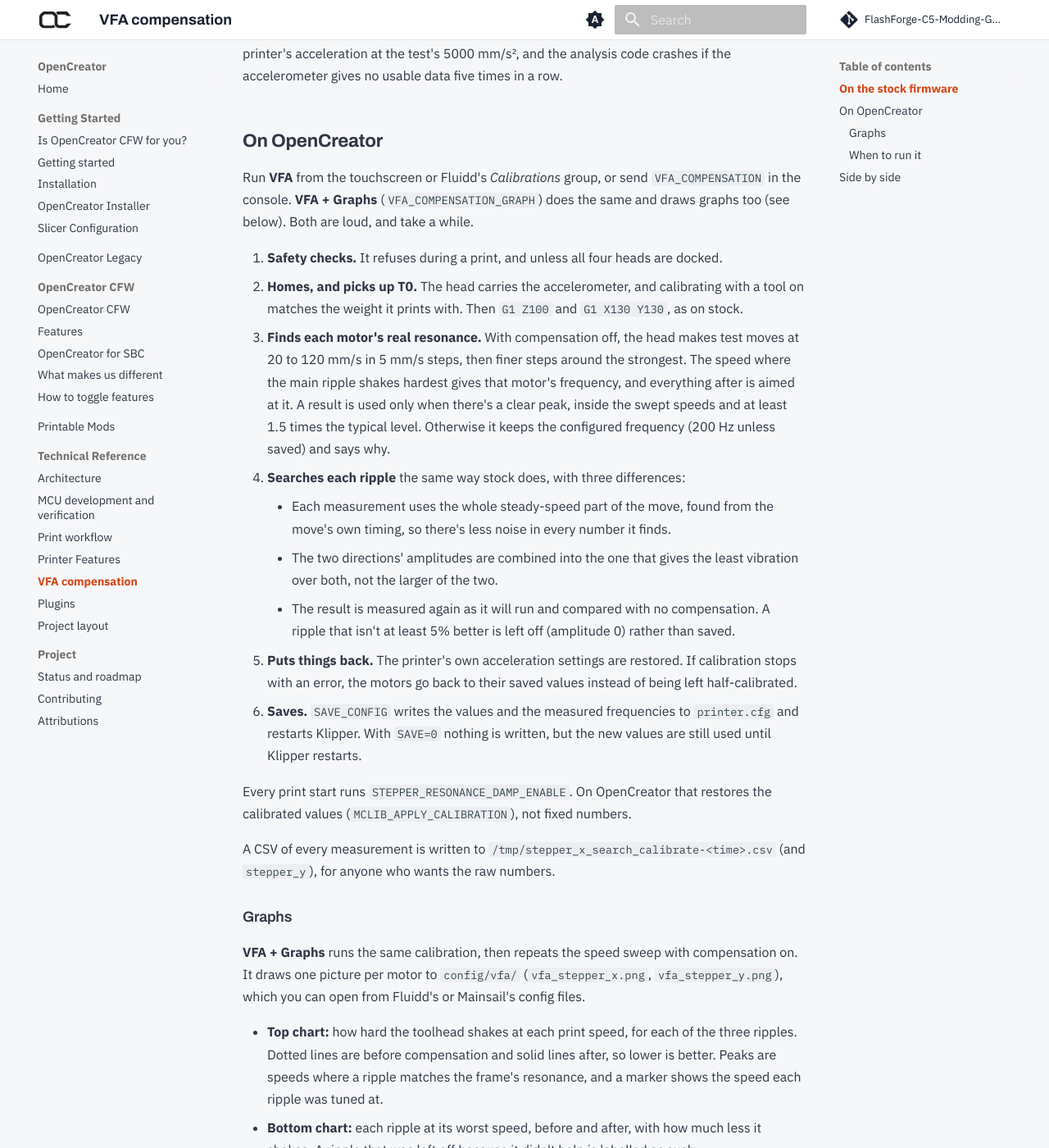
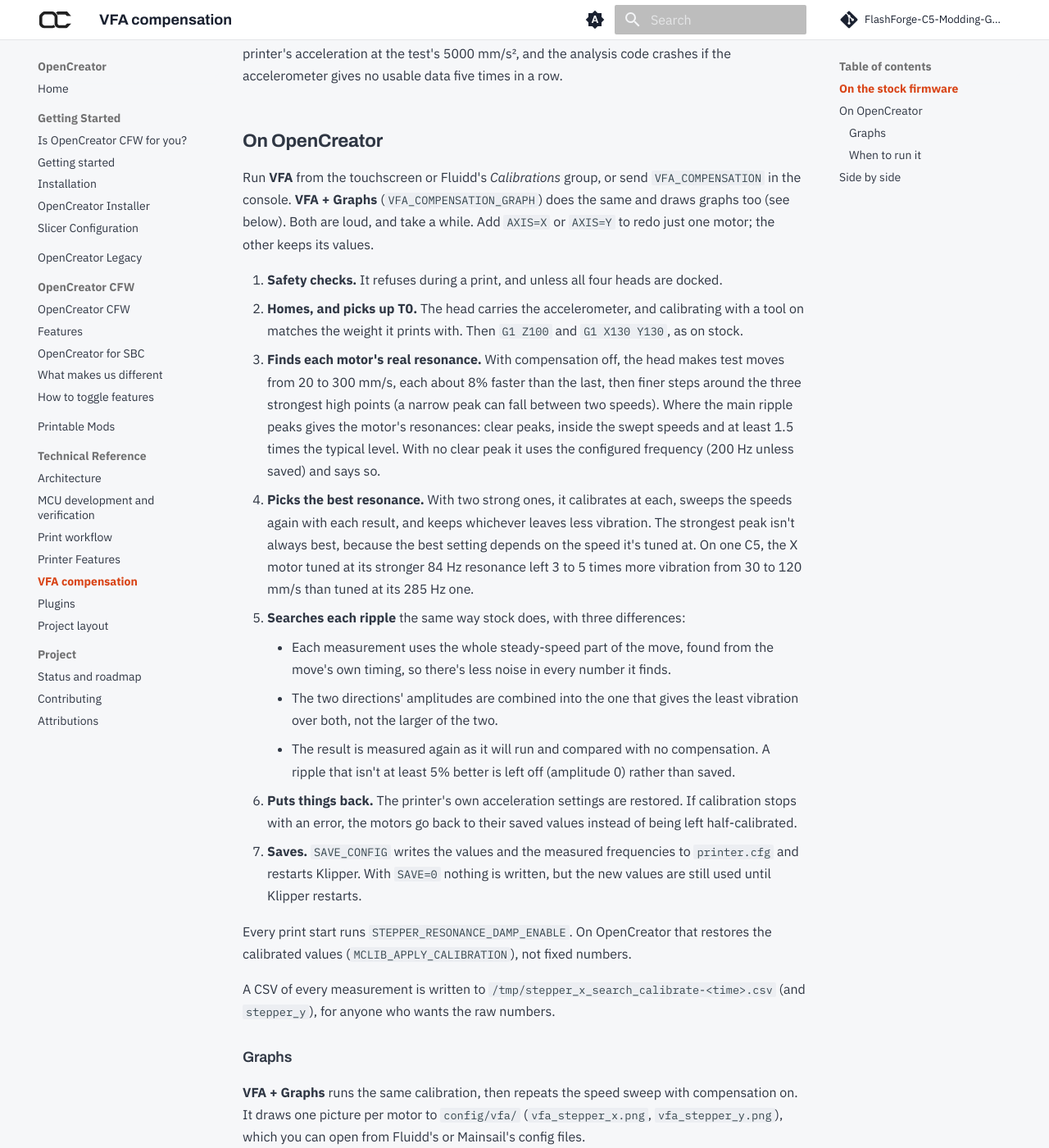
Before and after one commit to FlashForge-C5-Modding-Group/OpenCreator, an MkDocs documentation site: the page built from docs/vfa-compensation.md, in a window 1280 px wide and 1400 px high, scrolled down 1161 px. Shown: the whole window at 82% size. Built offline with MkDocs 1.6.1 and Material for MkDocs 9.7.7, drawn with Linux system fonts in a browser that asks for light colours; comment, search, counter and statistics services are not loaded; some of the changed text lies outside the part shown.

Commit message:
Docs: how OpenCreator's VFA calibration picks and checks its tuning

```diff
--- a/docs/vfa-compensation.md
+++ b/docs/vfa-compensation.md
@@ -57,7 +57,8 @@ times in a row.
 Run **VFA** from the touchscreen or Fluidd's *Calibrations* group, or send
 `VFA_COMPENSATION` in the console. **VFA + Graphs** (`VFA_COMPENSATION_GRAPH`)
 does the same and draws graphs too (see below). Both are loud, and take a
-while.
+while. Add `AXIS=X` or `AXIS=Y` to redo just one motor; the other keeps its
+values.
 
 1. **Safety checks.** It refuses during a print, and unless all four heads are
    docked.
@@ -65,13 +66,19 @@ while.
    calibrating with a tool on matches the weight it prints with. Then
    `G1 Z100` and `G1 X130 Y130`, as on stock.
 3. **Finds each motor's real resonance.** With compensation off, the head
-   makes test moves at 20 to 120 mm/s in 5 mm/s steps, then finer steps around
-   the strongest. The speed where the main ripple shakes hardest gives that
-   motor's frequency, and everything after is aimed at it. A result is used
-   only when there's a clear peak, inside the swept speeds and at least 1.5
-   times the typical level. Otherwise it keeps the configured frequency (200 Hz
-   unless saved) and says why.
-4. **Searches each ripple** the same way stock does, with three differences:
+   makes test moves from 20 to 300 mm/s, each about 8% faster than the last,
+   then finer steps around the three strongest high points (a narrow peak can
+   fall between two speeds). Where the main ripple peaks gives the motor's
+   resonances: clear peaks, inside the swept speeds and at least 1.5 times the
+   typical level. With no clear peak it uses the configured frequency (200 Hz
+   unless saved) and says so.
+4. **Picks the best resonance.** With two strong ones, it calibrates at each,
+   sweeps the speeds again with each result, and keeps whichever leaves less
+   vibration. The strongest peak isn't always best, because the best setting
+   depends on the speed it's tuned at. On one C5, the X motor tuned at its
+   stronger 84 Hz resonance left 3 to 5 times more vibration from 30 to
+   120 mm/s than tuned at its 285 Hz one.
+5. **Searches each ripple** the same way stock does, with three differences:
     - Each measurement uses the whole steady-speed part of the move, found from
       the move's own timing, so there's less noise in every number it finds.
     - The two directions' amplitudes are combined into the one that gives the
@@ -104,6 +111,10 @@ Mainsail's config files.
   the three ripples. Dotted lines are before compensation and solid lines
   after, so lower is better. Peaks are speeds where a ripple matches the
   frame's resonance, and a marker shows the speed each ripple was tuned at.
+  A line that stops early is a ripple too fast there for the accelerometer to
+  measure (over about 700 Hz): the 4x above about 100 mm/s and the 2x above
+  about 200 mm/s. The 1x ripple, the one that matters at fast wall speeds, is
+  shown up to 300 mm/s.
 - **Bottom chart:** each ripple at its worst speed, before and after, with how
   much less it shakes. A ripple that was left off because it didn't help is
   labelled as such.
@@ -119,7 +130,7 @@ re-tensioning belts, since that moves the resonance.
 
 | | Stock | OpenCreator |
 |---|---|---|
-| Resonance frequency | Fixed 200 Hz | Measured for each motor, 200 Hz if no clear peak |
+| Resonance frequency | Fixed 200 Hz | Measured for each motor; with two, the one that calibrates better. 200 Hz if no clear peak |
 | Data per measurement | About 0.6 s from the middle of each move | The whole steady-speed part of each move |
 | One amplitude for both directions | The larger of the two | The one with the least vibration over both |
 | Checked against no compensation | No | Yes: a ripple that isn't 5% better is left off |
```
Also changed, not shown: other parts of docs/vfa-compensation.md (+2 -2 lines), docs/printer-features.md (+5 -1 lines).
